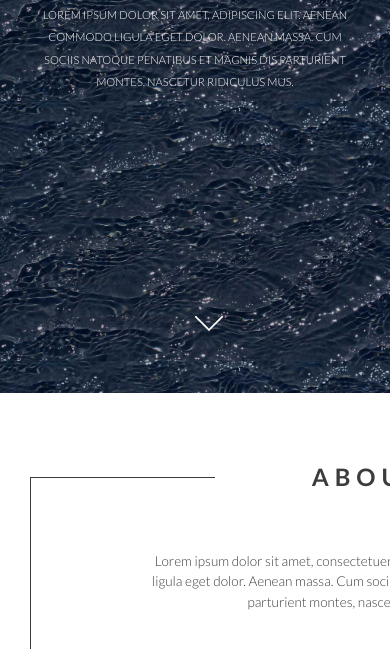
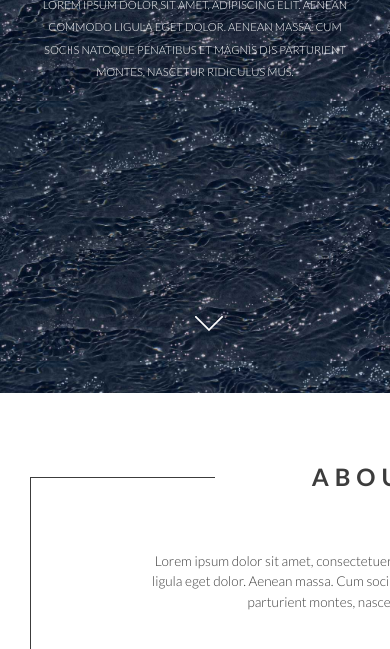
Before and after one commit to jonathanstarkey/Interface-Portfolio, a plain HTML site: page portfoliosite/indexportfolio2.html in a window 390 px wide. Shown: the part 451-1100 px from the top of the page. Drawn offline with Linux system fonts and the light colour scheme.

Commit message:
Padding Adjustmment

```diff
--- a/portfoliosite/portfolio2.css
+++ b/portfoliosite/portfolio2.css
@@ -428,7 +428,7 @@ body {
 }}
 
 @media (max-width:768px){.header p{
-    padding-bottom: 60px;
+    padding-bottom: 80px;
 }}
 
 
```
